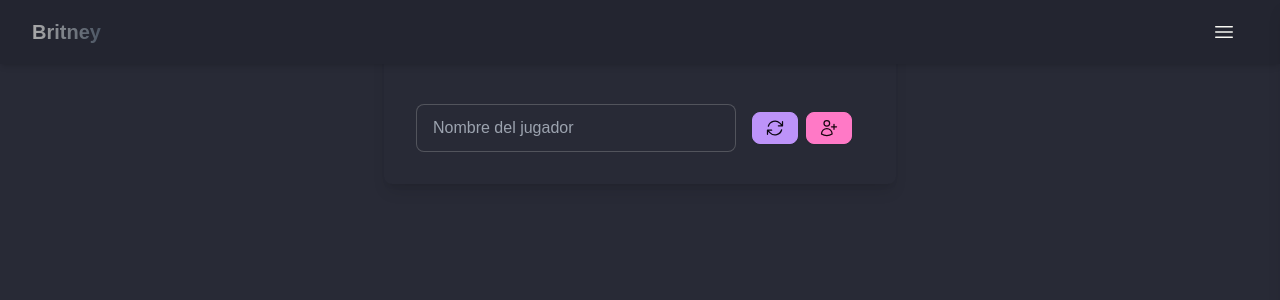
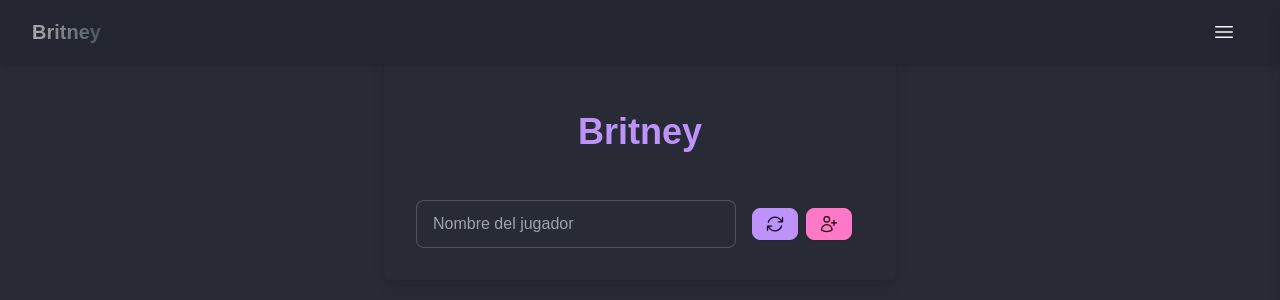
Before and after one commit to Gabito-17/Entre-Nosotros, a React (Create React App) app: page /anotador in a window 1280 px wide. Shown: the top 300 px of the page. Built offline with nearby package versions, Linux system fonts and the light colour scheme.

Commit message:
correccion

```diff
--- a/src/pages/AnotattorBritneyPage.tsx
+++ b/src/pages/AnotattorBritneyPage.tsx
@@ -34,17 +34,16 @@ export default function Game() {
   };
 
   return (
-    <div className="flex justify-center items-start">
+    <div className="flex justify-center">
       <div className="rounded-lg shadow-lg p-4 max-w-lg w-full">
-        <h1 className="text-4xl font-bold text-center mb-8 text-secondary">
-          Anotador
+        <h1 className="text-4xl font-bold text-center mb-8 text-secondary mt-24">
+          Britney
         </h1>
         <AddPlayer />
         {players.length > 0 && (
           <>
-            <div className="mt-2">
-              <PlayerTable openModal={openModal} />
-            </div>
+            <PlayerTable openModal={openModal} />
+
             <RoundControls />
           </>
         )}
@@ -54,7 +53,7 @@ export default function Game() {
           handleContinueGame={handleContinueGame}
           handleEndGame={handleEndGame}
         />
-        <ConfirmationModal /> {/* AQUI LO RENDERIZAMOS SIEMPRE */}
+        <ConfirmationModal />
         <Toaster />
       </div>
     </div>
```
